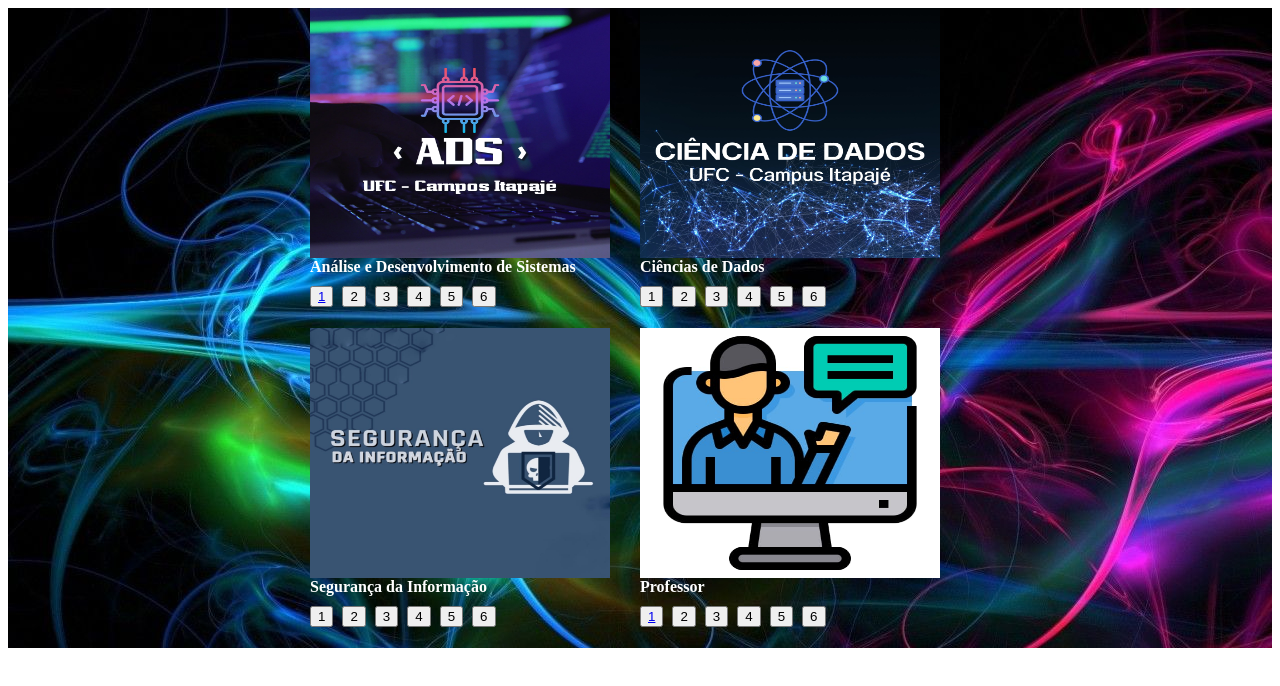
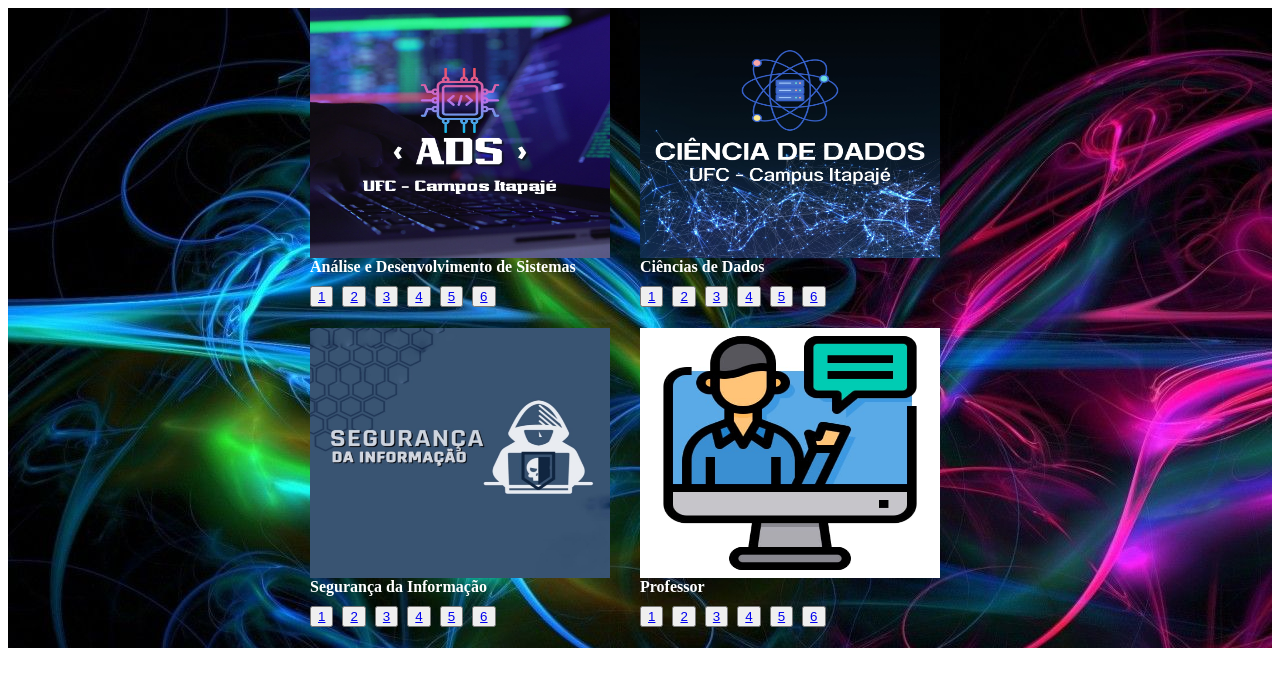
Before and after one commit to Yusudime/integrator-projector, a website: page adm.html in a window 1280 px wide. Drawn offline with Linux system fonts and the light colour scheme.

Commit message:
Update adm.html

```diff
--- a/adm.html
+++ b/adm.html
@@ -14,11 +14,11 @@
                 <div id="semestre"><strong>Análise e Desenvolvimento de Sistemas</strong></div>
                 <div class="buttons">
                     <button><a href="tabela.html">1</a></button>
-                    <button>2</button>
-                    <button>3</button>
-                    <button>4</button>
-                    <button>5</button>
-                    <button>6</button>
+                    <button><a href="tabela2.html">2</a></button>
+                    <button><a href="tabela3.html">3</a></button>
+                    <button><a href="tabela4.html">4</a></button>
+                    <button><a href="tabela5.html">5</a></button>
+                    <button><a href="tabela6.html">6</a></button>
                 </div>
             </div>
 
@@ -26,12 +26,12 @@
                 <img class="image" src="CD.jpg" alt="Imagem 2">
                 <div id="semestre"><strong>Ciências de Dados</strong></div>
                 <div class="buttons">
-                    <button>1</button>
-                    <button>2</button>
-                    <button>3</button>
-                    <button>4</button>
-                    <button>5</button>
-                    <button>6</button>
+                    <button><a href="tabela.html">1</a></button>
+                    <button><a href="tabela2.html">2</a></button>
+                    <button><a href="tabela3.html">3</a></button>
+                    <button><a href="tabela4.html">4</a></button>
+                    <button><a href="tabela5.html">5</a></button>
+                    <button><a href="tabela6.html">6</a></button>
                 </div>
             </div>
         </div>
@@ -41,12 +41,12 @@
                 <img class="image" src="SI.jpeg" alt="Imagem 3">
                 <div id="semestre"><strong>Segurança da Informação</strong></div>
                 <div class="buttons">
-                    <button>1</button>
-                    <button>2</button>
-                    <button>3</button>
-                    <button>4</button>
-                    <button>5</button>
-                    <button>6</button>
+                    <button><a href="tabela.html">1</a></button>
+                    <button><a href="tabela2.html">2</a></button>
+                    <button><a href="tabela3.html">3</a></button>
+                    <button><a href="tabela4.html">4</a></button>
+                    <button><a href="tabela5.html">5</a></button>
+                    <button><a href="tabela6.html">6</a></button>
                 </div>
             </div>
 
@@ -55,11 +55,14 @@
                 <div id="semestre"><strong>Professor</strong></div>
                 <div class="buttons">
                     <button><a href="tabprof.html">1</a></button>
-                    <button>2</button>
-                    <button>3</button>
-                    <button>4</button>
-                    <button>5</button>
-                    <button>6</button>
+                    <button><a href="tabRenata.html">2</a></button>
+                    <button><a href="tabItalo.html">3</a></button>
+                    <button><a href="tabGermano.html">4</a></button>
+                    <button><a href="tabJoaoherinque.html">5</a></button>
+                    <button><a href="tabLeonardoi.html">6</a></button>
+
+
+
                 </div>
             </div>
         </div>
```
